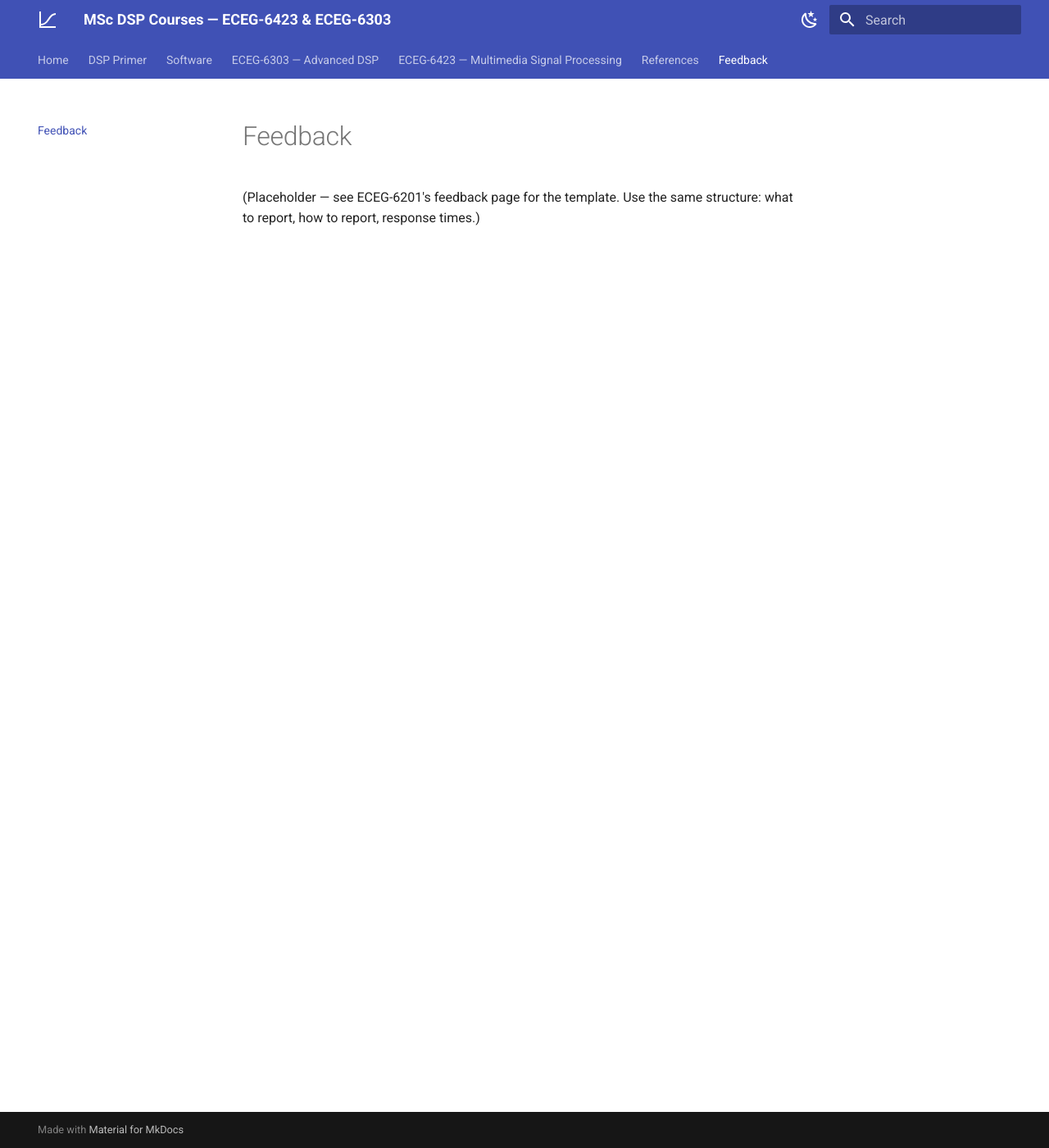
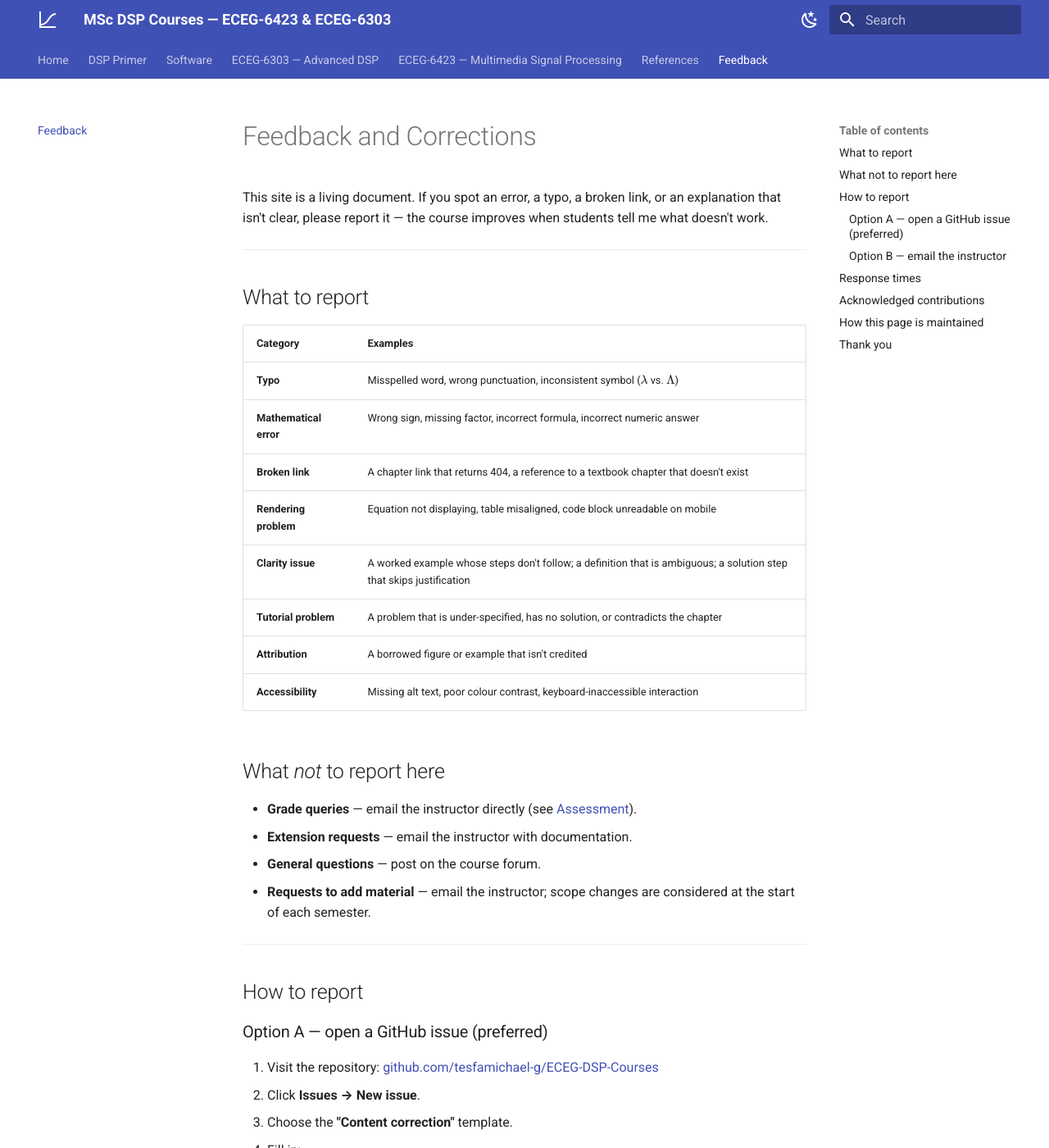
Before and after one commit to Tesfamichael-G/ECEG-DSP-Courses, an MkDocs documentation site: the page built from docs/feedback.md, in a window 1280 px wide and 1400 px high. Shown: the whole window at 82% size. Built offline with MkDocs 1.6.1 and Material for MkDocs 9.7.7, drawn with Linux system fonts in a browser that asks for light colours; some of the changed text lies outside the part shown.

Commit message:
Update feedback.md

```diff
--- a/docs/feedback.md
+++ b/docs/feedback.md
@@ -1,4 +1,101 @@
-# Feedback
+# Feedback and Corrections
 
-(Placeholder — see ECEG-6201's feedback page for the template. Use the same
-structure: what to report, how to report, response times.)
+This site is a living document. If you spot an error, a typo, a broken link,
+or an explanation that isn't clear, please report it — the course improves
+when students tell me what doesn't work.
+
+---
+
+## What to report
+
+| Category | Examples |
+|---|---|
+| **Typo** | Misspelled word, wrong punctuation, inconsistent symbol ($\lambda$ vs. $\Lambda$) |
+| **Mathematical error** | Wrong sign, missing factor, incorrect formula, incorrect numeric answer |
+| **Broken link** | A chapter link that returns 404, a reference to a textbook chapter that doesn't exist |
+| **Rendering problem** | Equation not displaying, table misaligned, code block unreadable on mobile |
+| **Clarity issue** | A worked example whose steps don't follow; a definition that is ambiguous; a solution step that skips justification |
+| **Tutorial problem** | A problem that is under-specified, has no solution, or contradicts the chapter |
+| **Attribution** | A borrowed figure or example that isn't credited |
+| **Accessibility** | Missing alt text, poor colour contrast, keyboard-inaccessible interaction |
+
+## What *not* to report here
+
+- **Grade queries** — email the instructor directly (see [Assessment](assessment.md)).
+- **Extension requests** — email the instructor with documentation.
+- **General questions** — post on the course forum.
+- **Requests to add material** — email the instructor; scope changes are
+  considered at the start of each semester.
+
+---
+
+## How to report
+
+### Option A — open a GitHub issue (preferred)
+
+1. Visit the repository:
+   [github.com/tesfamichael-g/ECEG-DSP-Courses](https://github.com/tesfamichael-g/ECEG-6201-Analytical-optimization-and-Stochastic-Process)
+2. Click **Issues → New issue**.
+3. Choose the **"Content correction"** template.
+4. Fill in:
+
+   - **Page** (e.g. `chapters/03-constrained-optimization` or `solutions/05-spectral-representation`)
+   - **Section** (e.g. "Example 3.4" or "Problem 5.3")
+   - **What is wrong** (quote the text or paste a screenshot)
+   - **What it should be** (your correction or reasoning)
+   - **Severity** (typo / minor / major / blocking)
+
+### Option B — email the instructor
+
+For sensitive reports (e.g. a solution that reveals too much detail about an
+upcoming assessment), email **with subject line `[ECEG-DSP-Courses feedback]`**
+so it doesn't get lost:
+
+
+---
+
+
+## Response times
+
+| Severity | Response target | Fix target |
+|---|---|---|
+| **Blocking** (site broken, wrong formula in a major example) | 24 hours | 48 hours |
+| **Major** (wrong numeric answer, unreadable example) | 3 days | 1 week |
+| **Minor** (unclear explanation, small typo) | 1 week | next content pass |
+| **Enhancement** (new example, expanded discussion) | acknowledgment within 1 week; implemented at the start of the next semester |
+
+Fixes are deployed automatically via GitHub Actions when pushed to the `main`
+branch. The **"last updated"** date in the footer of each page reflects the
+most recent change.
+
+---
+
+## Acknowledged contributions
+
+Contributors who report errors that lead to a substantive fix are **acknowledged
+by name** on the affected page (with permission). This is a small way of
+recognising the effort of the students and colleagues who help improve the
+course.
+
+If you would rather stay anonymous, just say so when you report — the
+acknowledgment is entirely opt-in.
+
+---
+
+## How this page is maintained
+
+The site is built with **MkDocs** + **Material theme**, deployed via **GitHub
+Pages**. All content lives in the `docs/` directory of the repository. Corrections
+are made by editing the corresponding `.md` file and pushing to `main` — the
+GitHub Actions workflow rebuilds and redeploys in under a minute.
+
+The `# file name:` header at the top of each chat exchange is **not** part of
+the published site; it's an artefact of how the course materials are drafted
+and reviewed.
+
+---
+
+## Thank you
+
+A course is never finished. Every correction you send makes the next cohort's
+experience a little better. Thank you for taking the time to write one.
```
